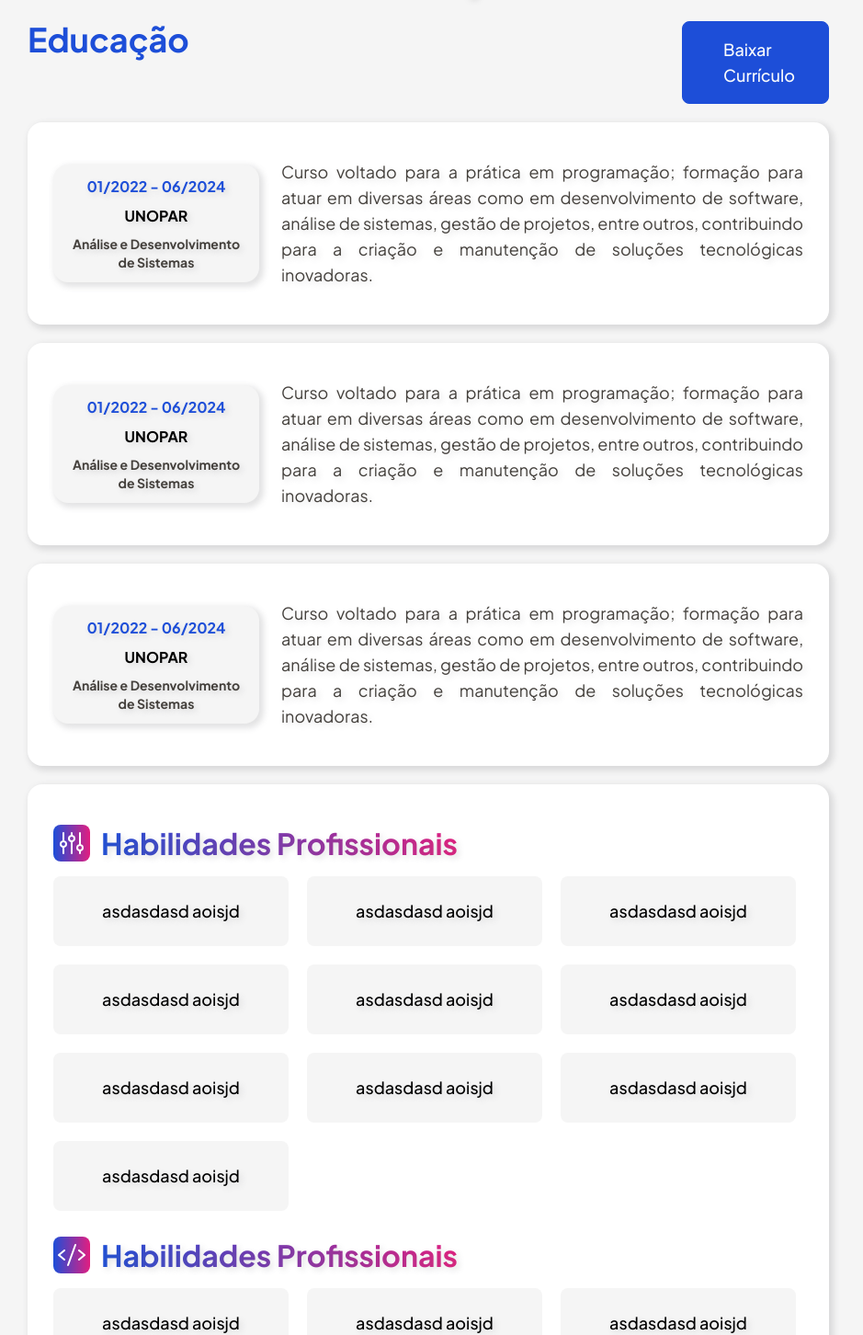
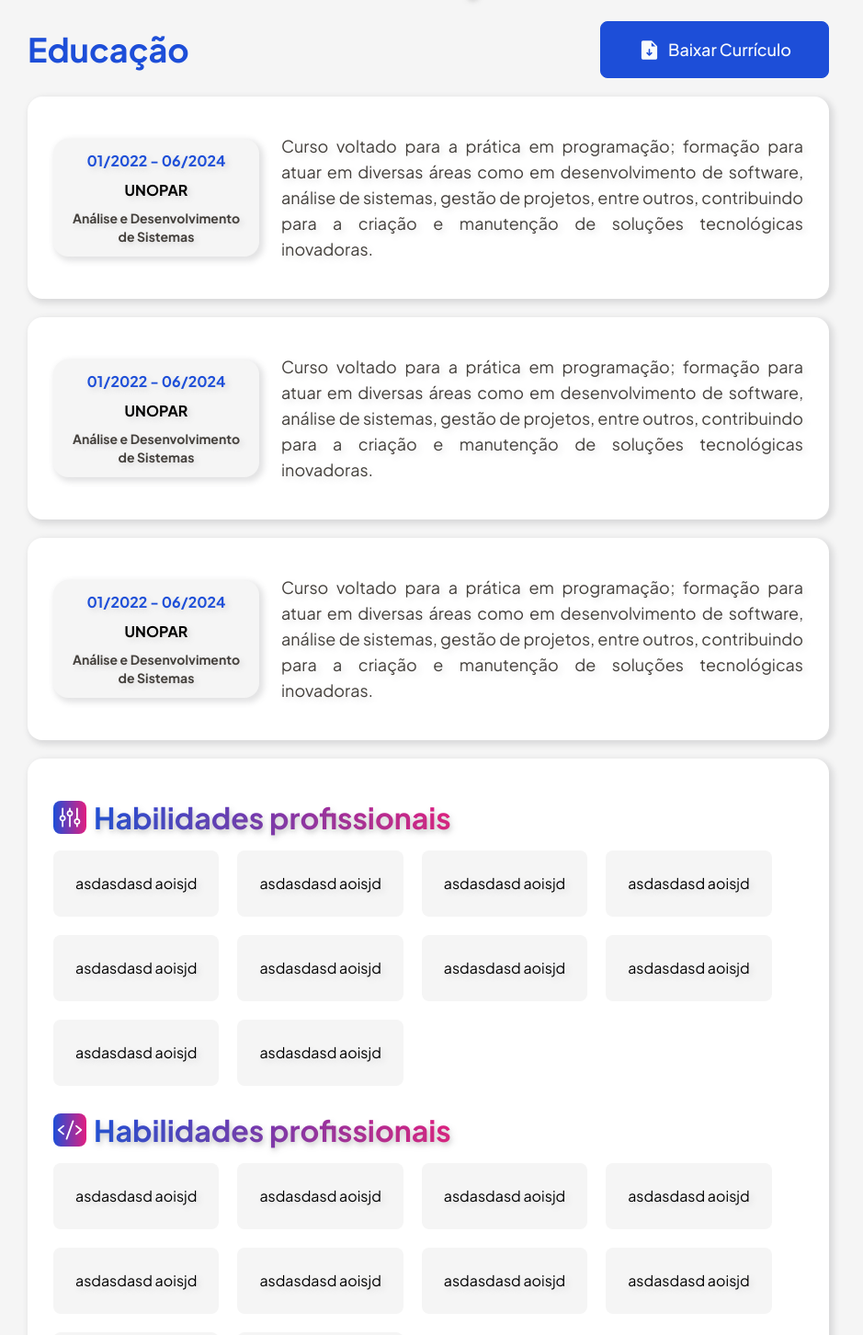
Before and after one commit to viitones/potfolio-react, a React (Vite) app: page /formacao in a window 1280 px wide. Shown: the part 205-1657 px from the top of the page at 92% size, without its empty margins (174-1113 px from the left). Built offline with nearby package versions, Linux system fonts and the light colour scheme.

Commit message:
Correção na responsividade

```diff
--- a/src/components/Footer.tsx
+++ b/src/components/Footer.tsx
@@ -2,7 +2,7 @@ import "./links.css"
 
 export function Footer (){
   return(
-    <footer className="bg-cinzaFooter p-20 mt-24 lg:mt-0">
+    <footer className="bg-cinzaFooter p-20 sm:mt-24 lg:mt-0">
       <div className="max-w-7xl mx-auto flex flex-col gap-6 justify-center items-center">
         <h2 className="text-5xl font-bold text-center bg-gradient-to-l from-azul to-rosa bg-clip-text text-transparent">Sobre Mim</h2>
         <h3 className="text-lg font-medium text-center text-cinzaApr">Meu nome é Victor Hugo e sou um futuro Dev Full Stack</h3>
--- a/src/components/Graduacoes.tsx
+++ b/src/components/Graduacoes.tsx
@@ -1,6 +1,6 @@
 export function Graduacoes(){
     return(
-        <div className="flex flex-col md:flex-row justify-between gap-6 items-center px-7 py-10 rounded-2xl bg-white text-shadow shadow-zinc-500/20 shadow-[3px_3px_6px_2px_#383b3f34]">
+        <div className="w-full sm:w-fit flex flex-col md:flex-row justify-between gap-6 items-center px-7 py-10 rounded-2xl bg-white text-shadow shadow-zinc-500/20 shadow-[3px_3px_6px_2px_#383b3f34]">
             <div className="bg-cinzaFooter text-shadow shadow-zinc-500/20 flex flex-col justify-center items-center text-center gap-2 font-bold w-full md:max-w-56 rounded-2xl p-3 shadow-[3px_3px_6px_2px_#383b3f34]">
                 <span className="text-azul">01/2022 - 06/2024</span>
                 <h3 className="text-base">UNOPAR</h3>
--- a/src/components/Skill.tsx
+++ b/src/components/Skill.tsx
@@ -1,6 +1,6 @@
 export function Skill(){
     return(
-        <div className='p-6 max-w-64 mx-auto md:mx-0 flex flex-auto items-center justify-center font-medium text-lg rounded-lg bg-cinzaFooter'>
+        <div className='w-[80%] sm:w-fit bg-cinzaFooter rounded-lg p-6 text-center'>
             <p>asdasdasd aoisjd</p>
         </div>
     )
--- a/src/pages/Formacao.tsx
+++ b/src/pages/Formacao.tsx
@@ -6,35 +6,34 @@ import { Skill } from "../components/Skill";
 export function Formacao (){
   return (
     <section className="bg-cinzaFooter">
-      <div className="w-full max-w-lg md:max-w-4xl mx-auto pb-32 px-7 md:px-3 flex flex-col items-center gap-5">
+      <div className="w-full max-w-lg md:max-w-4xl mx-auto pb-32 px-10 sm:px-7 md:px-3 flex flex-col items-center gap-5">
 
-        <h2 className="mt-14 text-[3rem] max-w-lg font-bold text-shadow shadow-zinc-500/20 bg-gradient-to-l from-rosa to-azul bg-clip-text text-transparent drop-shadow-md'">Formação</h2>
+        <h2 className="mt-14 text-[2rem] sm:text-[3rem] max-w-lg font-bold text-shadow shadow-zinc-500/20 bg-gradient-to-l from-rosa to-azul bg-clip-text text-transparent drop-shadow-md">Formação</h2>
 
-        <div className="w-full flex justify-between">
-          <h3 className="text-4xl font-bold text-azul">Educação</h3>
-          <a href="#" className='w-40 md:w-42 md:px-10 py-4 flex items-center justify-center gap-2 bg-azul border border-azul hover:bg-azulHover transition-all text-branco font-medium text-base md:text-lg rounded-lg'>
+        <div className="w-full flex sm:flex-row items-center justify-center gap-2 sm:justify-between">
+          <h3 className="text-2xl sm:text-4xl font-bold text-azul">Educação</h3>
+          <a href="#" className='px-3 sm:px-10 py-2 sm:py-4 w-fit flex items-center justify-center gap-2 bg-azul border border-azul hover:bg-azulHover transition-all text-branco font-medium text-base md:text-lg rounded-lg'>
             <FileArrowDown weight="fill" size={25} />
-            Baixar Currículo
+            <span className="hidden sm:inline">Baixar Currículo</span>
           </a>
         </div>
 
-        <div className="flex flex-col gap-5">
+        <div className="flex flex-col items-center justify-center gap-5 w-auto">
+
           <Graduacoes />
           <Graduacoes />
           <Graduacoes />
 
-          <div className="flex flex-col justify-between items-start gap-6 px-7 py-10 rounded-2xl bg-white text-shadow shadow-zinc-500/20 shadow-[3px_3px_6px_2px_#383b3f34]">
+          <div className="w-full sm:w-fit flex flex-col justify-between items-start gap-6 px-7 py-10 rounded-2xl bg-white text-shadow shadow-zinc-500/20 shadow-[3px_3px_6px_2px_#383b3f34]">
 
-            <div>
-              <div className="flex justify-center items-center gap-3 w-max">
-                <div className="w-fit bg-gradient-to-l from-rosa to-azul rounded-lg p-1">
-                  <Sliders className="size-8 text-white"/>
-                </div>
-                <h3 className="text-[2rem] font-bold text-shadow shadow-zinc-500/20 bg-gradient-to-l from-rosa to-azul bg-clip-text text-transparent drop-shadow-md'">Habilidades Profissionais</h3>
+            <div className="flex flex-col md:items-start">
+
+              <div className="flex items-center justify-center gap-2">
+                <Sliders className="size-9 p-1 rounded-lg text-white hidden md:inline-flex bg-gradient-to-l from-rosa to-azul" />
+                <h3 className="text-[2rem] text-center font-bold text-shadow shadow-zinc-500/20 bg-gradient-to-l from-rosa to-azul bg-clip-text text-transparent drop-shadow-md">Habilidades profissionais</h3>
               </div>
 
-
-              <div className="mt-3 flex gap-5 w-full flex-wrap">
+              <div className="flex flex-wrap items-center justify-center lg:justify-start gap-5 mt-3">
 
                 <Skill />
                 <Skill />
@@ -50,16 +49,14 @@ export function Formacao (){
               </div>
             </div>
 
-            <div>
-              <div className="flex justify-center items-center gap-3 w-max">
-                <div className="w-fit bg-gradient-to-l from-rosa to-azul rounded-lg p-1">
-                  <Code className="size-8 text-white"/>
-                </div>
-                <h3 className="text-[2rem] font-bold text-shadow shadow-zinc-500/20 bg-gradient-to-l from-rosa to-azul bg-clip-text text-transparent drop-shadow-md'">Habilidades Profissionais</h3>
+            <div className="flex flex-col md:items-start">
+
+              <div className="flex items-center justify-center gap-2">
+                <Code className="size-9 p-1 rounded-lg text-white hidden md:inline-flex bg-gradient-to-l from-rosa to-azul" />
+                <h3 className="text-[2rem] text-center font-bold text-shadow shadow-zinc-500/20 bg-gradient-to-l from-rosa to-azul bg-clip-text text-transparent drop-shadow-md">Habilidades profissionais</h3>
               </div>
 
-
-              <div className="mt-3 flex gap-5 w-full flex-wrap">
+              <div className="flex flex-wrap items-center justify-center lg:justify-start gap-5 mt-3">
 
                 <Skill />
                 <Skill />
@@ -77,8 +74,6 @@ export function Formacao (){
 
 
 
-
-
           </div>
 
         </div>
--- a/src/pages/Home.tsx
+++ b/src/pages/Home.tsx
@@ -29,12 +29,12 @@ export function Home (){
           </div>
 
           <div className='max-w-lg lg:ml-12'>
-            <div className='relative bg-gradient-to-tl from-azul to-rosa size-[26rem] lg:size-[28rem] 2xl:size-[36rem] rounded-[70px] '>
-              <img className='absolute bottom-5 -translate-x-6 scale-105 pointer-events-none' src={eu} alt="Victor Hugo" />
-              <img className='absolute -right-12 2xl:-right-16 top-12 size-36 2xl:size-44' src={DotsBr} alt="" />
-              <img className='absolute -right-24 2xl:-right-28 top-24 size-36 2xl:size-44' src={DotsAz} alt="" />
-              <img className='absolute -left-12 2xl:-left-16 bottom-12 size-36 2xl:size-44' src={DotsBr} alt="" />
-              <img className='absolute -left-24 2xl:-left-28 bottom-24 size-36 2xl:size-44' src={DotsAz} alt="" />
+            <div className='relative bg-gradient-to-tl from-azul to-rosa size-[20rem] lg:size-[28rem] 2xl:size-[36rem] rounded-[70px] '>
+              <img className='absolute bottom-3 sm:bottom-5 -translate-x-2 sm:-translate-x-6 scale-105 pointer-events-none' src={eu} alt="Victor Hugo" />
+              <img className='absolute -right-8 sm:-right-12 2xl:-right-16 top-12 size-28 sm:size-36 2xl:size-44' src={DotsBr} alt="" />
+              <img className='absolute -right-20 sm:-right-24 2xl:-right-28 top-24 size-28 sm:size-36 2xl:size-44' src={DotsAz} alt="" />
+              <img className='absolute -left-8 sm:-left-12 2xl:-left-16 bottom-12 size-28 sm:size-36 2xl:size-44' src={DotsBr} alt="" />
+              <img className='absolute -left-20 sm:-left-24 2xl:-left-28 bottom-24 size-28 sm:size-36 2xl:size-44' src={DotsAz} alt="" />
             </div>
           </div>
         </div>
```
